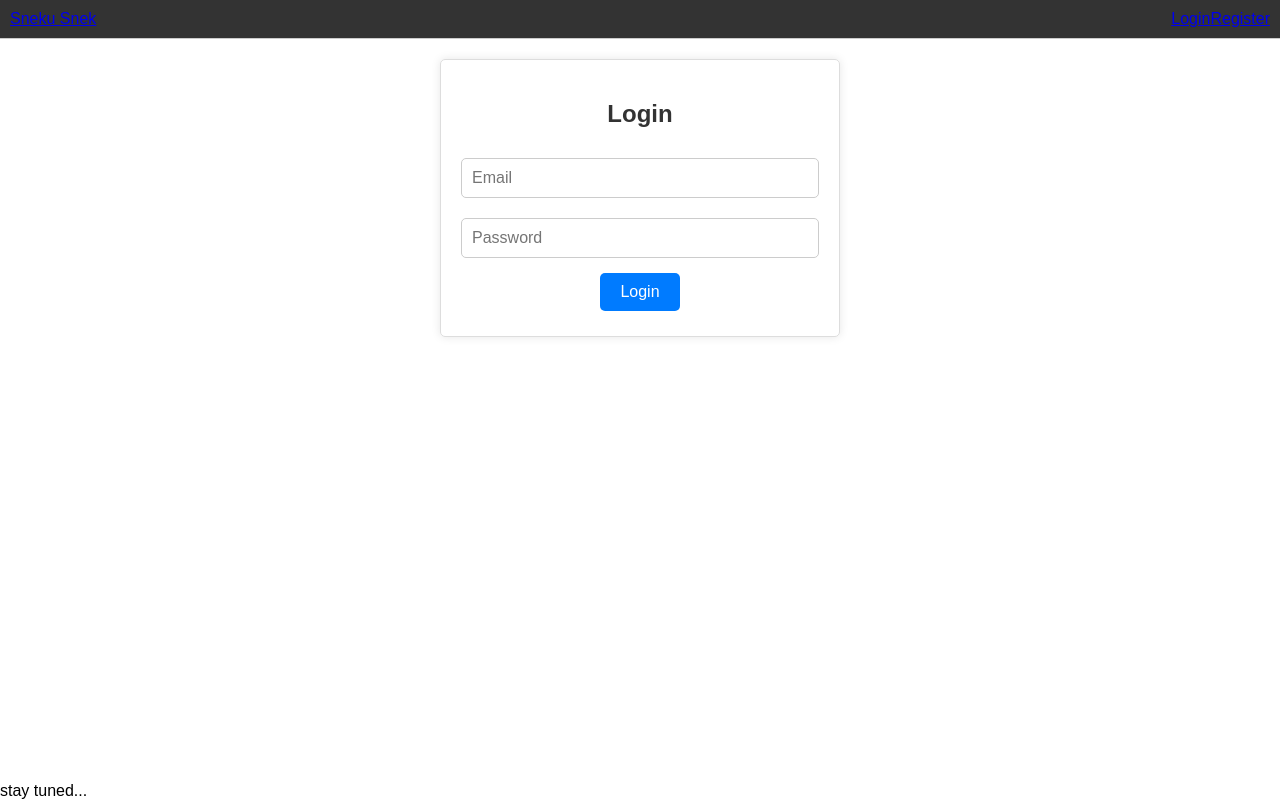
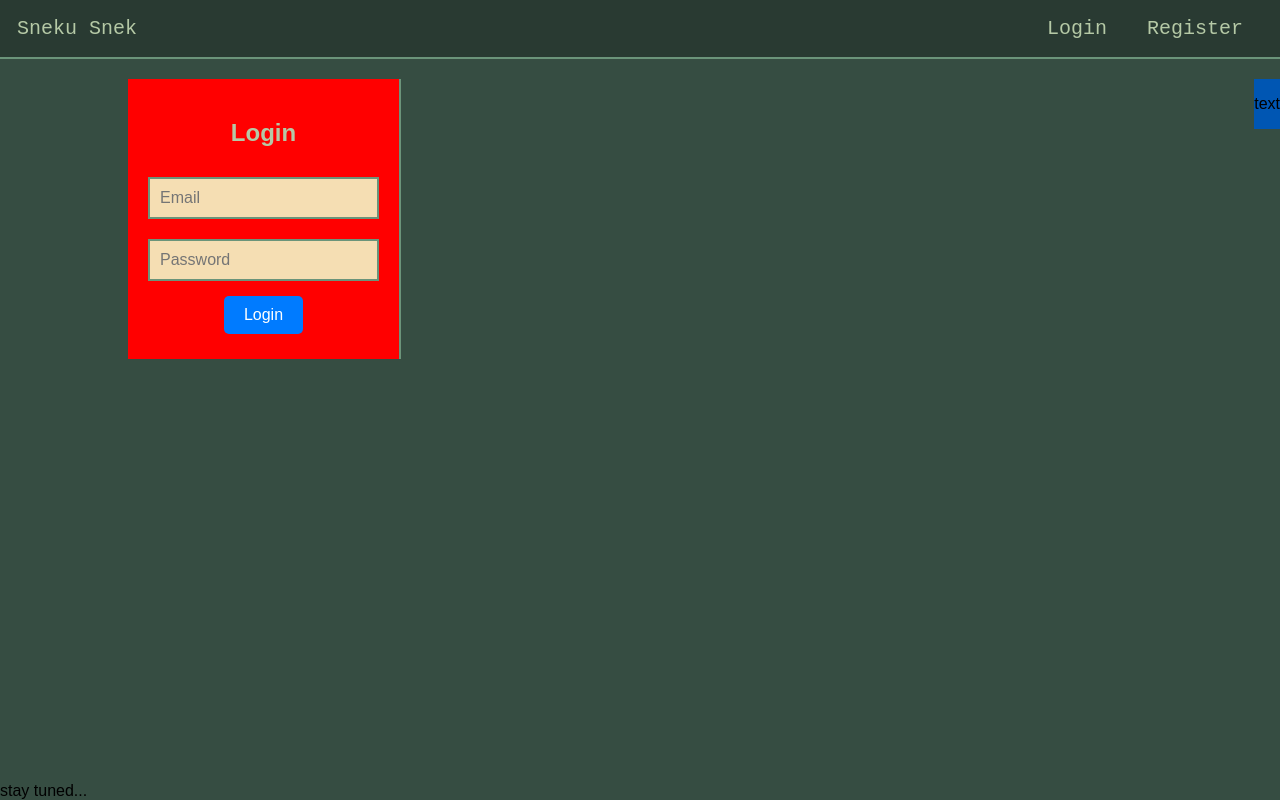
Before and after one commit to RevolverSnake412/momoi, a React (Create React App) app in the folder client/: page /login in a window 1280 px wide. Built offline with nearby package versions, Linux system fonts and the light colour scheme; no server answers.

Commit message:
styles (unfinished)

```diff
--- a/client/src/App.css
+++ b/client/src/App.css
@@ -51,3 +51,7 @@ form button {
 form button:hover {
   background: #555;
 }
+
+body {
+  background-color: 	#364d42;
+}
--- a/client/src/assets/styles/Header.module.css
+++ b/client/src/assets/styles/Header.module.css
@@ -1,6 +1,18 @@
 .header header {
     display: flex;
     justify-content: space-between;
-    padding: 10px;
-    border-bottom: 1px solid #ccc;
+    padding: 17px;
+    border-bottom: 2px solid #6b947a;
+    background-color: #293a32;
 }
+
+.header a {
+    font-size: 20px;
+    color: #b5c9a6;
+    font-family: 'Courier New', Courier, monospace;
+    text-decoration: none;
+}
+
+.header .right a {
+    margin: 20px;
+}
--- a/client/src/assets/styles/Login.module.css
+++ b/client/src/assets/styles/Login.module.css
@@ -1,3 +1,17 @@
+.login {
+  display: inline-flex;
+}
+
+.login .right{
+  background-color: #0056b3;
+  position: fixed;
+  right: 0;
+}
+
+.login .left {
+  background-color: red;
+}
+
 .login form {
   display: flex;
   flex-direction: column;
@@ -5,24 +19,22 @@
   max-width: 400px;
   margin: auto;
   padding: 20px;
-  border: 1px solid #ddd;
-  border-radius: 5px;
-  box-shadow: 0px 0px 10px rgba(0, 0, 0, 0.1);
+  border-right: 2px solid#6b947a;
 }
 
 .login h2 {
   margin-bottom: 20px;
   font-size: 24px;
-  color: #333;
+  color: #b5c9a6;
 }
 
 .login input {
   width: 100%;
   padding: 10px;
   margin: 10px 0;
-  border: 1px solid #ccc;
-  border-radius: 5px;
+  border: 2px solid #6b947a;
   font-size: 16px;
+  background-color: wheat;
 }
 
 .login button {
--- a/client/src/components/Auth/Login.js
+++ b/client/src/components/Auth/Login.js
@@ -21,6 +21,7 @@ const Login = () => {
 
   return (
     <div className={LoginCSS.login}>
+      <div className={LoginCSS.left}>
         <form onSubmit={handleSubmit}>
           <h2>Login</h2>
           <input
@@ -40,6 +41,10 @@ const Login = () => {
           <button type="submit">Login</button>
         </form>
       </div>
+      <div className={LoginCSS.right}>
+        <p>text</p>
+      </div>
+    </div>
   );
 };
 
--- a/client/src/components/Layout/Header.js
+++ b/client/src/components/Layout/Header.js
@@ -22,7 +22,7 @@ const Header = () => {
             <button onClick={logout}>Logout</button>
           </div>
         ) : (
-          <div>
+          <div className={HeaderCSS.right}>
             <a href="/login">Login</a>
             <a href="/register">Register</a>
           </div>
```
Lines whose indentation alone changed are shown as unchanged.
